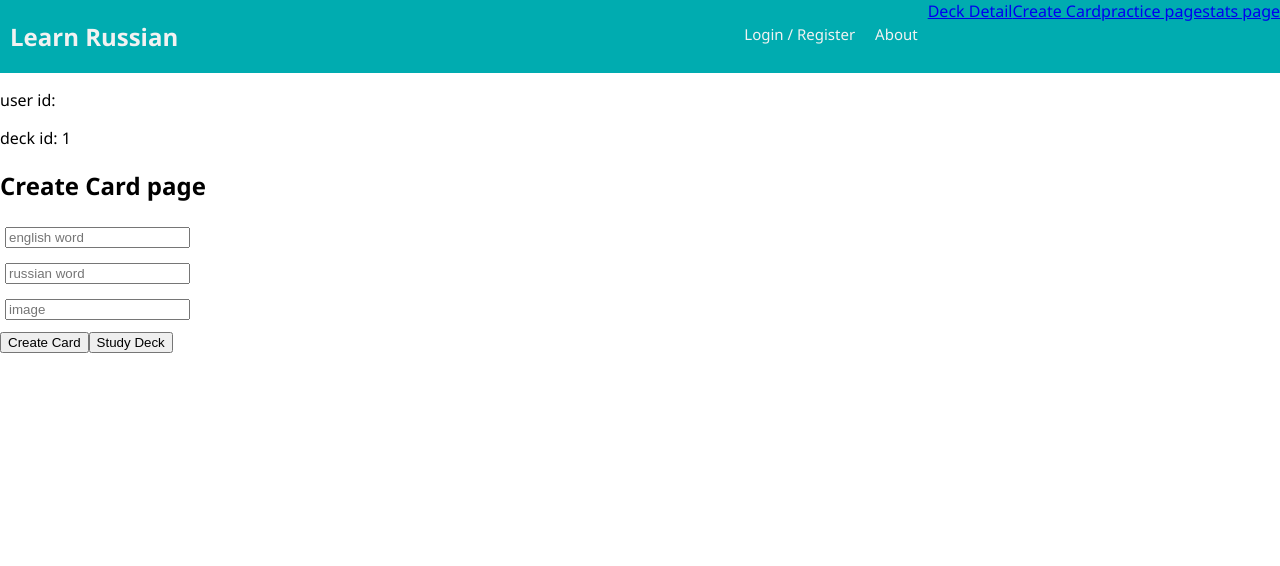
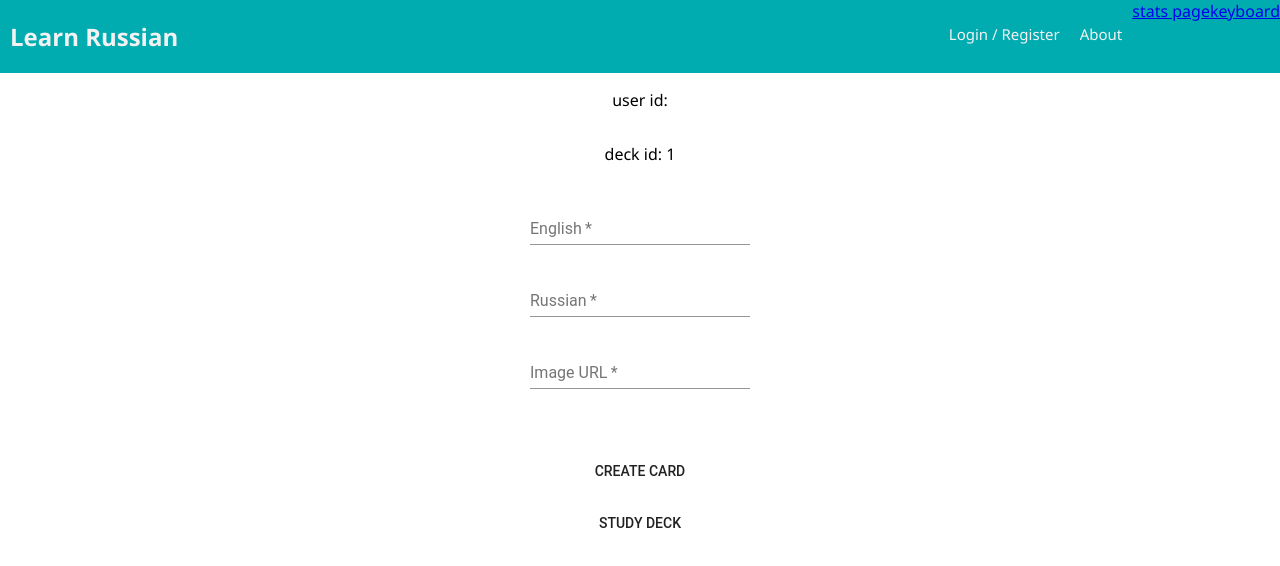
Before and after one commit to dionroloff/Learn-Russian, a React (Create React App) app: page /#/create/1 in a window 1280 px wide. Shown: the top 566 px of the page. Built offline with nearby package versions, Linux system fonts and the light colour scheme; no server answers.

Commit message:
this will add material ui in CreateCard page

```diff
--- a/package.json
+++ b/package.json
@@ -4,6 +4,8 @@
   "private": true,
   "proxy": "http://localhost:5000",
   "dependencies": {
+    "@material-ui/core": "^3.9.2",
+    "@material-ui/icons": "^3.0.2",
     "axios": "^0.17.1",
     "bcrypt": "^3.0.2",
     "body-parser": "^1.18.2",
--- a/src/components/App/App.js
+++ b/src/components/App/App.js
@@ -21,6 +21,7 @@ import DeckDetail from '../DeckDetail/DeckDetail';
 import CreateCard from '../CreateCard/CreateCard';
 import PracticePage from '../PracticePage/PracticePage';
 import StatsPage from '../StatsPage/StatsPage';
+import MyKeyboard from '../MyKeyboard/MyKeyboard';
 
 import './App.css';
 
@@ -64,6 +65,7 @@ class App extends Component {
             <Route exact path='/create/:id' component={CreateCard} />
             <Route exact path='/practice/:id' component={PracticePage} />
             <Route exact path='/stats' component={StatsPage} />
+            <Route exact path='/keyboard' component={MyKeyboard} />
             {/* If none of the other routes matched, we will show a 404. */}
             <Route render={() => <h1>404</h1>} />
           </Switch>
--- a/src/components/CreateCard/CreateCard.js
+++ b/src/components/CreateCard/CreateCard.js
@@ -1,58 +1,218 @@
 import React, { Component } from 'react';
 import { connect } from 'react-redux';
+//Material UI
+import PropTypes from 'prop-types';
+import Fade from '@material-ui/core/Fade';
+import Button from '@material-ui/core/Button';
+import { withStyles } from '@material-ui/core/styles';
+import CircularProgress from '@material-ui/core/CircularProgress';
+import Typography from '@material-ui/core/Typography';
+import TextField from '@material-ui/core/TextField';
+
+
+// class CreateCard extends Component {
+
+//     //automatically assign the deck id and user id to state
+//     state = {
+//         word_en: '',
+//         word_ru: '',
+//         image: '',
+//         deck_category: Number(this.props.match.params.id),
+//         user_id: this.props.state.user.id
+//     }
+
+// handleChange = (event) => {
+//     if (event.target.name === 'word_en') {
+//         this.setState({word_en: event.target.value})
+//     } else if (event.target.name === 'word_ru') {
+//         this.setState({word_ru: event.target.value})
+//     } else {
+//         this.setState({image: event.target.value})
+//     }
+
+//     }
+
+//     createCard = (event) => {
+//         console.log(this.state)
+//         this.props.dispatch({type: 'CREATE_CARD', payload: this.state});
+//     }
+
+//     studyDeck = (event) => {
+//         this.props.history.push(`/practice/${this.props.match.params.id}`);
+//     }
+
+//     render() {
+
+//         return(
+//             <div>
+//                 <p>user id: {JSON.stringify(this.props.state.user.id)}</p>
+//                 {/* originally this was a string */}
+//                 <p>deck id: {Number(this.props.match.params.id)}</p>
+
+//                 <h2>Create Card page</h2>
+//                 <input name='word_en' placeholder='english word' onChange={this.handleChange}/><br/>
+//                 <input name='word_ru' placeholder='russian word' onChange={this.handleChange}/><br/>
+//                 <input name='image' placeholder='image' onChange={this.handleChange}/><br/>
+//                 <button onClick={this.createCard}>Create Card</button>
+//                 <button onClick={this.studyDeck}>Study Deck</button>
+//             </div>
+//         )
+//     }
+// }
+
+const styles = theme => ({
+    root: {
+        display: 'flex',
+        flexDirection: 'column',
+        alignItems: 'center',
+    },
+    button: {
+        margin: theme.spacing.unit * 2,
+    },
+    placeholder: {
+        height: 40,
+    },
+});
 
 class CreateCard extends Component {
-
-    //we automatically assign the deck id and user id to state
     state = {
+        loading: false,
+        query: 'idle',
         word_en: '',
         word_ru: '',
         image: '',
         deck_category: Number(this.props.match.params.id),
         user_id: this.props.state.user.id
+    };
+
+    handleChange = (event) => {
+        console.log('in handleChange');
+        if (event.target.name === 'word_en') {
+            this.setState({ word_en: event.target.value })
+        } else if (event.target.name === 'word_ru') {
+            this.setState({ word_ru: event.target.value })
+        } else {
+            this.setState({ image: event.target.value })
+        }
     }
 
-    handleChange = (event) => {
-        if (event.target.name === 'word_en') {
-            this.setState({word_en: event.target.value})
-        } else if (event.target.name === 'word_ru') {
-            this.setState({word_ru: event.target.value})
-        } else {
-            this.setState({image: event.target.value})
+    componentWillUnmount() {
+        clearTimeout(this.timer);
+    }
+
+    handleClickLoading = () => {
+        this.setState(state => ({
+            loading: !state.loading,
+        }));
+    };
+
+    studyDeck = (event) => {
+        console.log('in studyDeck');
+        // this.props.history.push(`/practice/${this.props.match.params.id}`);
+    }
+
+    handleClick = () => {
+        clearTimeout(this.timer);
+
+        if (this.state.query !== 'idle') {
+            this.setState({
+                query: 'idle',
+            });
+            return;
         }
 
-    }
+        this.setState({
+            query: 'progress',
+        });
+        this.timer = setTimeout(() => {
+            this.setState({
+                query: 'success',
+            });
+        }, 2000);
 
-    createCard = (event) => {
         console.log(this.state)
-        this.props.dispatch({type: 'CREATE_CARD', payload: this.state});
-    }
-
-    studyDeck = (event) => {
-        this.props.history.push(`/practice/${this.props.match.params.id}`);
-    }
+        this.props.dispatch({ type: 'CREATE_CARD', payload: this.state });
+    };
 
     render() {
+        const { classes } = this.props;
+        const { loading, query } = this.state;
 
-        return(
-            <div>
+        return (
+            <div className={classes.root}>
+
                 <p>user id: {JSON.stringify(this.props.state.user.id)}</p>
                 {/* originally this was a string */}
                 <p>deck id: {Number(this.props.match.params.id)}</p>
 
-                <h2>Create Card page</h2>
-                <input name='word_en' placeholder='english word' onChange={this.handleChange}/><br/>
-                <input name='word_ru' placeholder='russian word' onChange={this.handleChange}/><br/>
-                <input name='image' placeholder='image' onChange={this.handleChange}/><br/>
-                <button onClick={this.createCard}>Create Card</button>
-                <button onClick={this.studyDeck}>Study Deck</button>
+                <TextField
+                    name='word_en'
+                    required
+                    id="standard-required"
+                    label="English"
+                    className={classes.textField}
+                    margin="normal"
+                />
+                <TextField
+                    onChange={this.handleChange}
+                    name='word_ru'
+                    required
+                    id="standard-required"
+                    label="Russian"
+                    className={classes.textField}
+                    margin="normal"
+                />
+                <TextField
+                    onChange={this.handleChange}
+                    name='image'
+                    required
+                    id="standard-required"
+                    label="Image URL"
+                    className={classes.textField}
+                    margin="normal"
+                />
+
+                {/* <input name='word_en' placeholder='english word' onChange={this.handleChange}/><br/>
+            <input name='word_ru' placeholder='russian word' onChange={this.handleChange}/><br/>
+            <input name='image' placeholder='image' onChange={this.handleChange}/><br/> */}
+
+                <div className={classes.placeholder}>
+                    {query === 'success' ? (
+                        <Typography>Success!</Typography>
+                    ) : (
+                            <Fade
+                                in={query === 'progress'}
+                                style={{
+                                    transitionDelay: query === 'progress' ? '800ms' : '0ms',
+                                }}
+                                unmountOnExit
+                            >
+                                <CircularProgress />
+                            </Fade>
+                        )}
+                </div>
+                <Button onClick={this.handleClick} className={classes.button}>
+                    {query !== 'idle' ? 'Creating...' : 'Create Card'}
+                </Button>
+                <Button onClick={this.studyDeck}>
+                    Study Deck
+          </Button>
+
+
             </div>
-        )
+        );
     }
 }
+
+CreateCard.propTypes = {
+    classes: PropTypes.object.isRequired,
+};
+
+//   export default withStyles(styles)(CreateCard);
 
 const mapStateToProps = (state) => ({
     state
 });
 
-export default connect(mapStateToProps)(CreateCard);
+export default connect(mapStateToProps)(withStyles(styles)(CreateCard));
+// export default connect((mapStateToProps)(CreateCard), withStyles(styles)(CreateCard));
--- a/src/components/DeckItem/DeckItem.js
+++ b/src/components/DeckItem/DeckItem.js
@@ -16,7 +16,7 @@ class DeckItem extends Component {
         return(
             <tr>
                 <td onClick={this.handleClick}>
-                    {this.props.category}
+                   {this.props.category}
                 </td>
             </tr>
         )
--- /dev/null
+++ b/src/components/MyKeyboard/MyKeyboard.js
@@ -0,0 +1,24 @@
+// import React from 'react';
+// import Keyboard, {KeyboardButton, LatinLayout, CyrillicLayout} from 'react-screen-keyboard';
+// import Input from './Input';
+
+// const MyKeyboard = ({inputNode, goBack, submit}) =>
+//   <Keyboard
+//     inputNode={inputNode}
+//     leftButtons={[
+//       <KeyboardButton
+//         onClick={goBack}
+//         value="Back"
+//       />
+//     ]}
+//     rightButtons={[
+//       <KeyboardButton
+//         onClick={submit}
+//         value="Submit"
+//         classes="keyboard-submit-button"
+//       />
+//     ]}
+//     layouts={[CyrillicLayout]}
+//   />
+
+// export default MyKeyboard;
--- a/src/components/Nav/Nav.js
+++ b/src/components/Nav/Nav.js
@@ -29,17 +29,11 @@ const Nav = (props) => (
       <Link className="nav-link" to="/about">
         About
       </Link>
-      <Link to="/deck">
-        Deck Detail
-      </Link>
-      <Link to="/create">
-        Create Card
-      </Link>
-      <Link to="/practice">
-        practice page
-      </Link>
       <Link to="/stats">
         stats page
+      </Link>
+      <Link to="/keyboard">
+        keyboard
       </Link>
     </div>
   </div>
--- a/src/components/PracticePageItem/PracticePageItem.js
+++ b/src/components/PracticePageItem/PracticePageItem.js
@@ -5,7 +5,7 @@ class PracticePageItem extends Component {
     render() {
         return(
             <div>
-                {this.props.english}
+                {this.props.russian}
             </div>
         )
     }
--- a/src/redux/sagas/decksSaga.js
+++ b/src/redux/sagas/decksSaga.js
@@ -17,26 +17,26 @@ function* getDeck(action) {
 //this
 function* createCard(action) {
     try {
-        // yield axios.post('/api/cards', action.payload)
+        yield axios.post('/api/cards', action.payload)
 
     } catch(error) {
         console.log('error in createCard saga: ', error);
     }
 }
 
-function* studyDeck(action) {
-    try{
-        console.log(`action.payload: ${action}`);
-        yield axios.get('/api/cards', action.payload)
-    } catch(error) {
-        console.log(`error in study deck saga: ${error}`)
-    }
-}
+// function* studyDeck(action) {
+//     try{
+//         console.log(`action.payload: ${action}`);
+//         yield axios.get('/api/cards', action.payload)
+//     } catch(error) {
+//         console.log(`error in study deck saga: ${error}`)
+//     }
+// }
 
 function* decksSaga() {
     yield takeLatest('GET_CARDS', getDeck);
     yield takeLatest('CREATE_CARD', createCard);
-    yield takeLatest('STUDY_DECK', studyDeck)
+    // yield takeLatest('STUDY_DECK', studyDeck)
 }
 
 export default decksSaga;
```
Also changed, not shown: src/components/MyKeyboard/Input.js (added, +57 -0 lines), src/components/PracticePage/PracticePage.js (+14 -2 lines), 1 other file (tests, documents, lock files or other folders).
